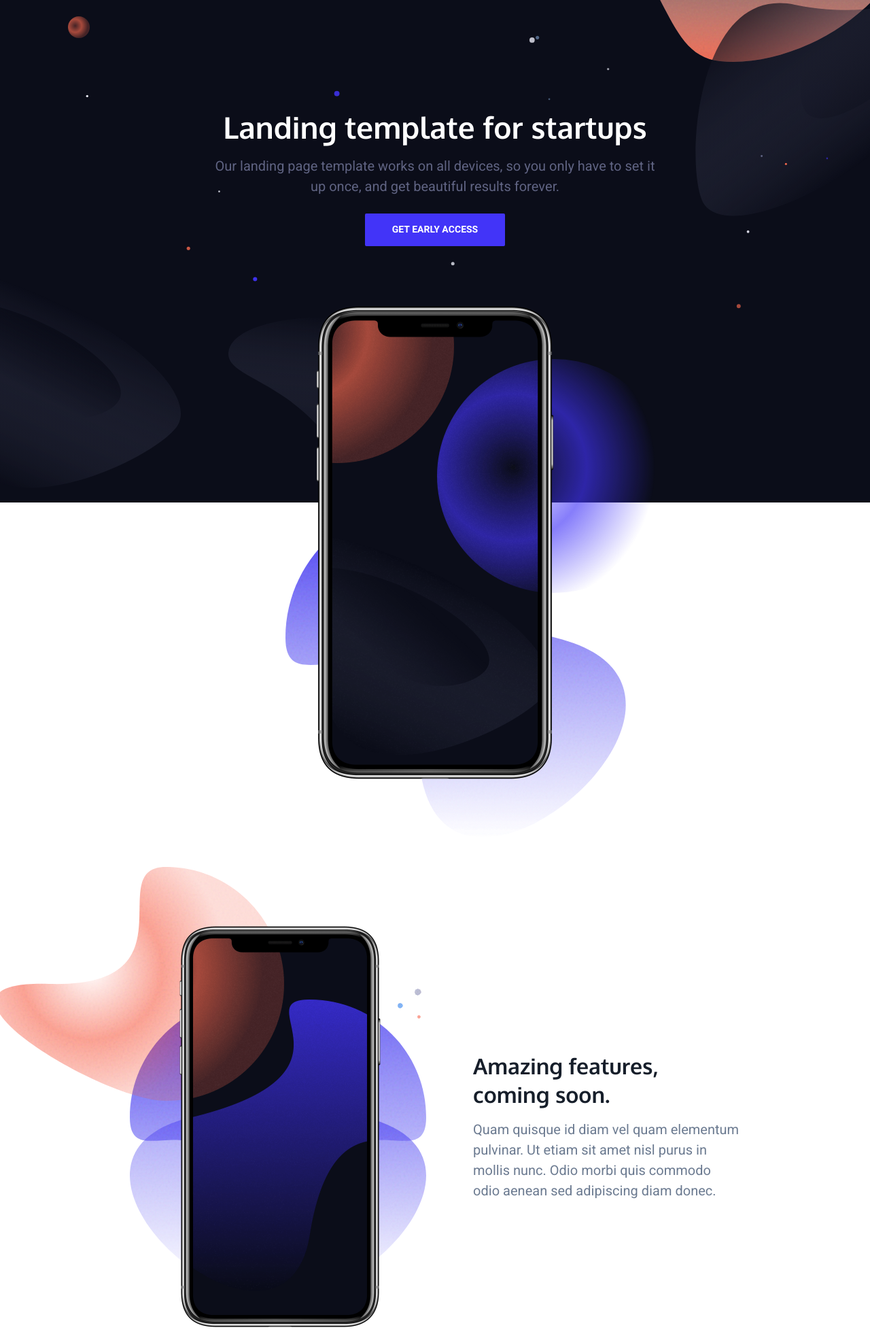
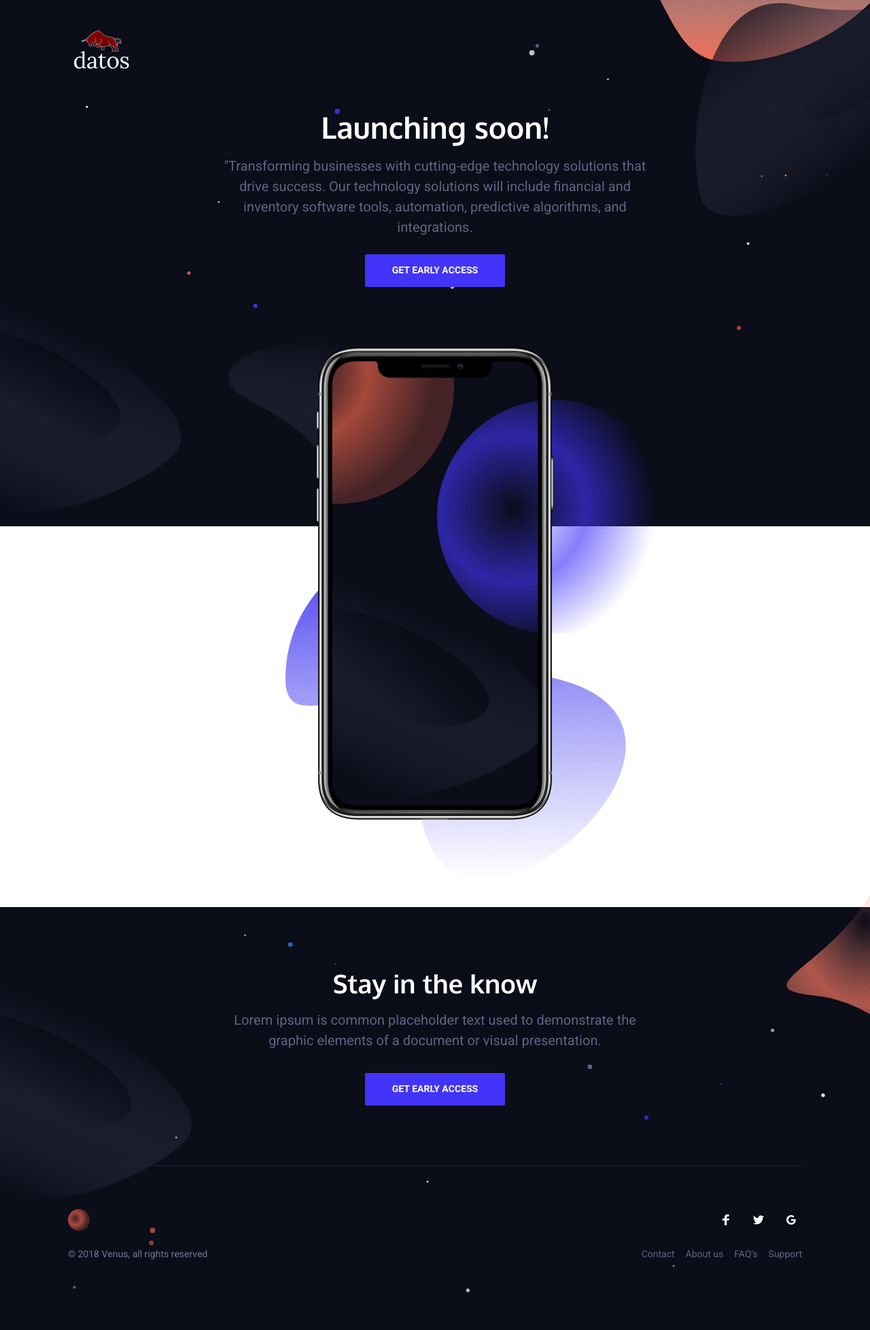
Before and after one commit to OluwaMukulu/datos, a Django app: page / in a window 1280 px wide. Shown: the top 1956 px of the page at 68% size. After the commit the page ends 1901 px from the top, so only its background shows below. Run offline with Django 3.2, Linux system fonts and the light colour scheme.

Commit message:
landing page final

```diff
--- a/datos/templates/home.html
+++ b/datos/templates/home.html
@@ -17,9 +17,8 @@
             <div class="container">
                 <div class="site-header-inner">
                     <div class="brand header-brand">
-                        <h1 class="m-0">
-                            <a href="#">
-								<img class="header-logo-image" src="dist/images/logo.svg" alt="Logo">
+                        <h1 class="m-0"><a href="#">
+								<img class="header-logo-image" src="{% static 'datos/dist/images/logo2.png' %}" alt="Logo">
                             </a>
                         </h1>
                     </div>
@@ -36,76 +35,19 @@
                 <div class="container-sm">
                     <div class="hero-inner">
 						<div class="hero-copy">
-	                        <h1 class="hero-title mt-0">Landing template for startups</h1>
-	                        <p class="hero-paragraph">Our landing page template works on all devices, so you only have to set it up once, and get beautiful results forever.</p>
+	                        <h1 class="hero-title mt-0">Launching soon!</h1>
+	                        <p class="hero-paragraph">"Transforming businesses with cutting-edge technology solutions that drive success. Our technology solutions will include financial and inventory software tools, automation, predictive algorithms, and integrations.</p>
 	                        <div class="hero-cta">
 								<a class="button button-primary button-wide-mobile" href="#">Get early access</a>
 							</div>
 						</div>
 						<div class="mockup-container">
 							<div class="mockup-bg">
-								<img src="dist/images/iphone-hero-bg.svg" alt="iPhone illustration">
+								<img src="{% static 'datos/dist/images/iphone-hero-bg.svg' %}" alt="iPhone illustration">
 							</div>
 							<img class="device-mockup" src="{% static 'datos/dist/images/iphone-hero.png' %}" alt="iPhone Hero">
 						</div>
                     </div>
-                </div>
-            </section>
-
-			<section class="features-extended section">
-                <div class="features-extended-inner section-inner">
-					<div class="features-extended-wrap">
-						<div class="container">
-							<div class="feature-extended">
-								<div class="feature-extended-image">
-									<div class="mockup-bg">
-										<img src="dist/images/iphone-feature-bg-01.svg" alt="iPhone Feature 01 illustration">
-									</div>
-									<img class="device-mockup is-revealing" src="{% static 'datos/dist/images/iphone-feature-01.png' %}" alt="iPhone Feature 01">
-								</div>
-								<div class="feature-extended-body is-revealing">
-									<h3 class="mt-0 mb-16">Amazing features, coming soon.</h3>
-									<p class="m-0">Quam quisque id diam vel quam elementum pulvinar. Ut etiam sit amet nisl purus in mollis nunc. Odio morbi quis commodo odio aenean sed adipiscing diam donec.</p>
-								</div>
-							</div>
-							<div class="feature-extended">
-								<div class="feature-extended-image">
-									<div class="mockup-bg">
-										<img src="dist/images/iphone-feature-bg-02.svg" alt="iPhone Feature 02 illustration">
-									</div>
-									<img class="device-mockup is-revealing" src="dist/images/iphone-feature-02.png" alt="iPhone Feature 02">
-								</div>
-								<div class="feature-extended-body is-revealing">
-									<h3 class="mt-0 mb-16">Amazing features, coming soon.</h3>
-									<p class="m-0">Quam quisque id diam vel quam elementum pulvinar. Ut etiam sit amet nisl purus in mollis nunc. Odio morbi quis commodo odio aenean sed adipiscing diam donec.</p>
-								</div>
-							</div>
-							<div class="feature-extended">
-								<div class="feature-extended-image">
-									<div class="mockup-bg">
-										<img src="dist/images/iphone-feature-bg-03.svg" alt="iPhone Feature 03 illustration">
-									</div>
-									<img class="device-mockup is-revealing" src="{% static 'datos/dist/images/iphone-feature-03.png' %}" alt="iPhone Feature 03">
-								</div>
-								<div class="feature-extended-body is-revealing">
-									<h3 class="mt-0 mb-16">Amazing features, coming soon.</h3>
-									<p class="m-0">Quam quisque id diam vel quam elementum pulvinar. Ut etiam sit amet nisl purus in mollis nunc. Odio morbi quis commodo odio aenean sed adipiscing diam donec.</p>
-								</div>
-							</div>
-							<div class="feature-extended">
-								<div class="feature-extended-image">
-									<div class="mockup-bg">
-										<img src="dist/images/iphone-feature-bg-04.svg" alt="iPhone Feature 04 illustration">
-									</div>
-									<img class="device-mockup is-revealing" src="dist/images/iphone-feature-04.png" alt="iPhone Feature 04">
-								</div>
-								<div class="feature-extended-body is-revealing">
-									<h3 class="mt-0 mb-16">Amazing features, coming soon.</h3>
-									<p class="m-0">Quam quisque id diam vel quam elementum pulvinar. Ut etiam sit amet nisl purus in mollis nunc. Odio morbi quis commodo odio aenean sed adipiscing diam donec.</p>
-								</div>
-							</div>
-						</div>
-					</div>
                 </div>
             </section>
         </main>
@@ -134,7 +76,7 @@
 					<div class="site-footer-inner">
 						<div class="brand footer-brand">
 							<a href="#">
-								<img src="dist/images/logo.svg" alt="Venus logo">
+								<img src="{% static 'datos/dist/images/logo.svg' %}" alt="Venus logo">
 							</a>
 						</div>
 						<ul class="footer-links list-reset">
```
Also changed, not shown: static/datos/dist/images/logo2.png (added).
